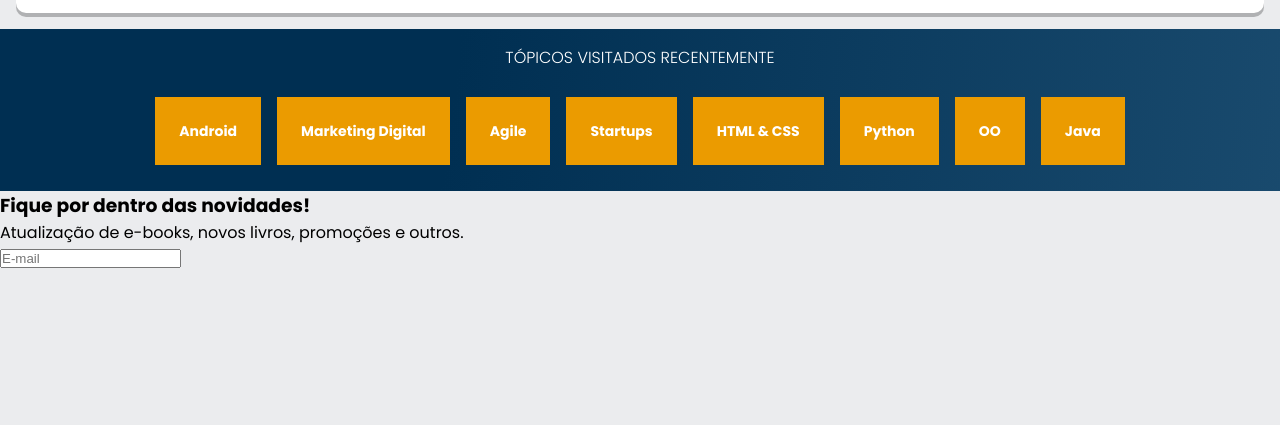
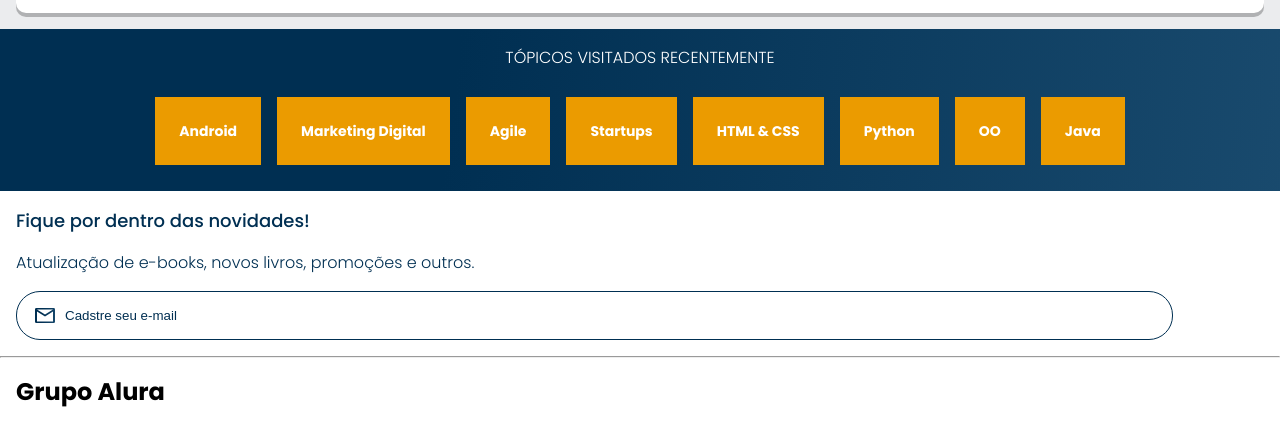
Before and after one commit to davidsonvitorino/alura-books, a plain HTML site: page index.html in a window 1280 px wide. Shown: the part 1887-2312 px from the top of the page. Before the commit the page ends 2157 px from the top, so only its background shows below. Drawn offline with nearby package versions, Linux system fonts and the light colour scheme.

Commit message:
Foi acrescentado a 'section contato' e 'rodadpe' e tabém já foram estilizados

```diff
--- a/index.html
+++ b/index.html
@@ -183,12 +183,17 @@
 
     </section>
 
-    <section class="cadastro-de-email">
-        <h3>Fique por dentro das novidades!</h3>
-        <p>Atualização de e-books, novos livros, promoções e outros.</p>
-        <input type="email" placeholder="E-mail">
-        <label for="email" class="email-label"></label>
+    <section class="contato">
+        <h2 class="contato-titulo">Fique por dentro das novidades!</h3>
+        <p class="contato-texto">Atualização de e-books, novos livros, promoções e outros.</p>
+        <input type="email" placeholder="Cadstre seu e-mail" class="contato-email">
     </section>
+
+    <hr/>
+
+    <footer class="rodape">
+        <h2 class="rodape-titulo">Grupo Alura</h2>
+    </footer>
     <script src="https://cdn.jsdelivr.net/npm/swiper@11/swiper-bundle.min.js"></script>
     <script>
         const swiper = new Swiper('.swiper', {
--- a/styles.css
+++ b/styles.css
@@ -2,6 +2,8 @@
 @import url("styles/banner.css");
 @import url("styles/carrossel.css");
 @import url("styles/topicos.css");
+@import url("styles/contato.css");
+@import url("styles/rodape.css");
 
 :root {
     --cor-de-fundo: #EBECEE;
--- /dev/null
+++ b/styles/contato.css
@@ -0,0 +1,36 @@
+.contato {
+    background-color: var(--branco);
+    padding: 1rem;
+}
+
+.contato-titulo, .contato-texto {
+    background: var(--azul-degrade);
+    -webkit-background-clip: text;
+    -webkit-text-fill-color: transparent;
+    background-clip: text;
+}
+
+.contato-titulo {
+    font-size: 18px;
+    font-weight: 500;
+}
+
+.contato-texto {
+    font-weight: 300;
+    margin: 1rem 0;
+}
+
+.contato-email {
+    padding: 1rem;
+    border: 1px solid var(--azul);
+    border-radius: 24px;
+    width: 90%;
+    color: var(--azul);
+}
+
+.contato-email::placeholder {
+    font-family: var(--font-principal);
+    color: var(--azul);
+    background: url("../assets/imagens/Email.svg") no-repeat left;
+    padding-left: 2rem;
+}
--- /dev/null
+++ b/styles/rodape.css
@@ -0,0 +1,8 @@
+hr {
+    margin: 0;
+}
+
+.rodape {
+    background-color: var(--branco);
+    padding: 1rem;
+}
```
Also changed, not shown: assets/imagens/Email.svg (added).
